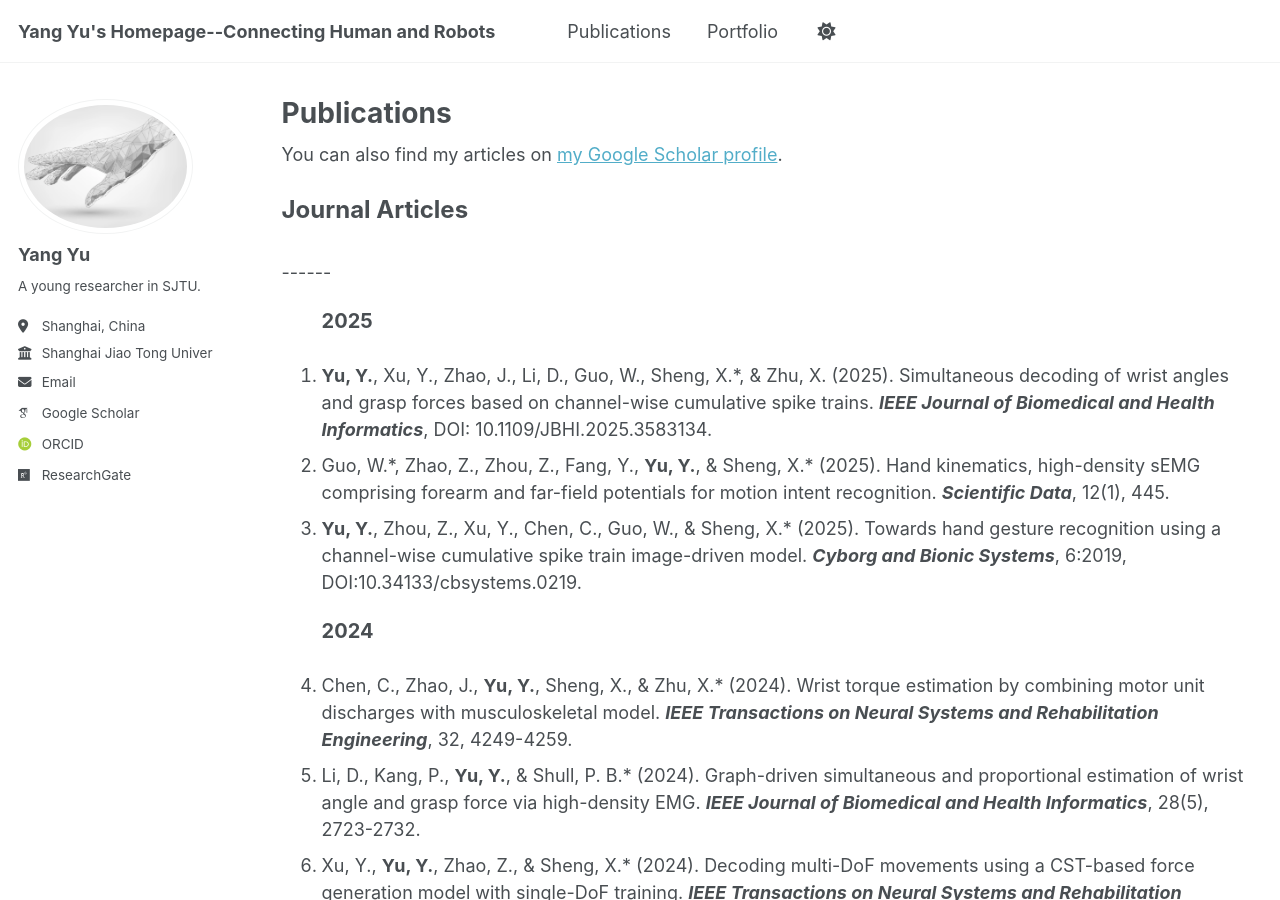
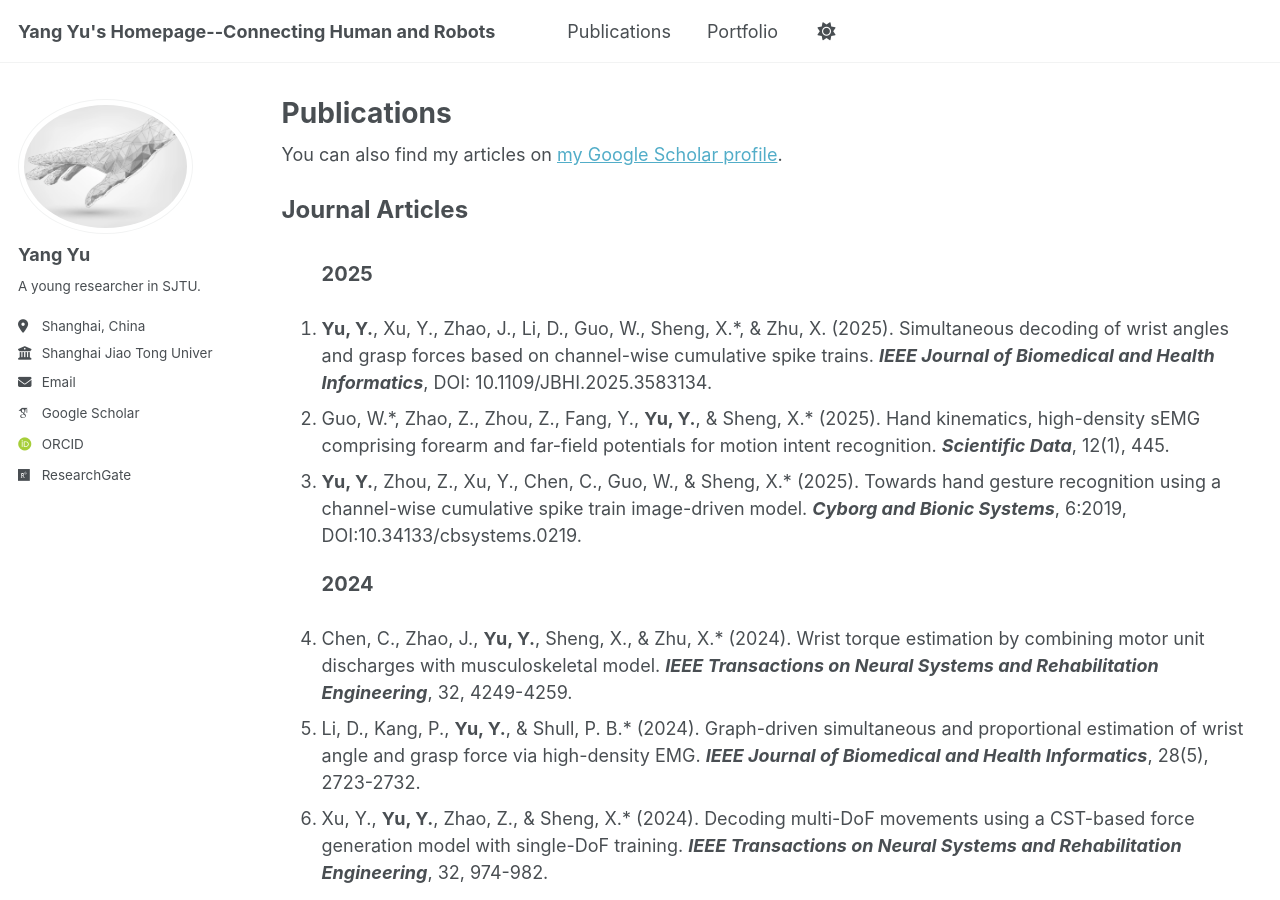
Before and after one commit to Yu-SJTUMRI/Yu-SJTUMRI.github.io, a Jekyll site: the page built from _pages/publications.html, in a window 1280 px wide and 900 px high. Built offline with Jekyll 4.4.1, drawn with Linux system fonts in a browser that asks for light colours; some web fonts are replaced; a script that is not in the unit is left out.

Commit message:
Update publications.html

```diff
--- a/_pages/publications.html
+++ b/_pages/publications.html
@@ -34,7 +34,7 @@ author_profile: true
 
 
 <p style="font-size: 24px;"><b>Journal Articles</b></p>
-------
+
 <ol>
 <p style="font-size: 20px;"><b>2025</b></p>
 
@@ -78,10 +78,10 @@ author_profile: true
   <li><b>Yu, Y.</b>, Chen, C., Sheng, X.*, & Zhu, X. (2020). Multi-DoF continuous estimation for wrist torques using stacked autoencoder. <i><b>Biomedical Signal Processing and Control</b></i>, 57, 101733.</li>
   <li>Chen, C., <b>Yu, Y.</b>, Ma, S., Sheng, X., Lin, C., Farina, D., & Zhu, X.* (2020). Hand gesture recognition based on motor unit spike trains decoded from high-density electromyography. <i><b>Biomedical Signal Processing and Control</b></i>, 55, 101637.</li>
 </ol>
-------
+<hr>
 
 <p style="font-size: 24px;"><b>Conference Papers</b></p>
-------
+
 <ol>
 <p style="font-size: 20px;"><b>2024</b></p>
   <li>Zhao, J., <b>Yu, Y.</b>, Sheng, X.*, & Zhu, X. (2024, December). Decoding Wrist and Hand Movement Using a Synergy-Driven, Variable Stiffness Musculoskeletal Model Under Different Loads. In 2024 IEEE International Conference on Robotics and Biomimetics <i><b>(ROBIO)</b></i> (pp. 1434-1439). IEEE.</li>
@@ -103,4 +103,3 @@ author_profile: true
   <li>Zhang, H., Zhao, Z., <b>Yu, Y.</b>, Gui, K., Sheng, X., & Zhu, X.* (2018, August). A feasibility study on an intuitive teleoperation system combining IMU with sEMG sensors. In Intelligent Robotics and Applications: 11th International Conference, <i><b>ICIRA 2018</b></i> (pp. 465-474). Springer International Publishing.</li>
   <li><b>Yu, Y.</b>, Sheng, X.*, Guo, W., & Zhu, X. (2017, December). Attenuating the impact of limb position on surface EMG pattern recognition using a mixed-LDA classifier. In 2017 IEEE International Conference on Robotics and Biomimetics <i><b>(ROBIO)</b></i> (pp. 1497-1502). IEEE.</li>
 </ol>
-------
```
